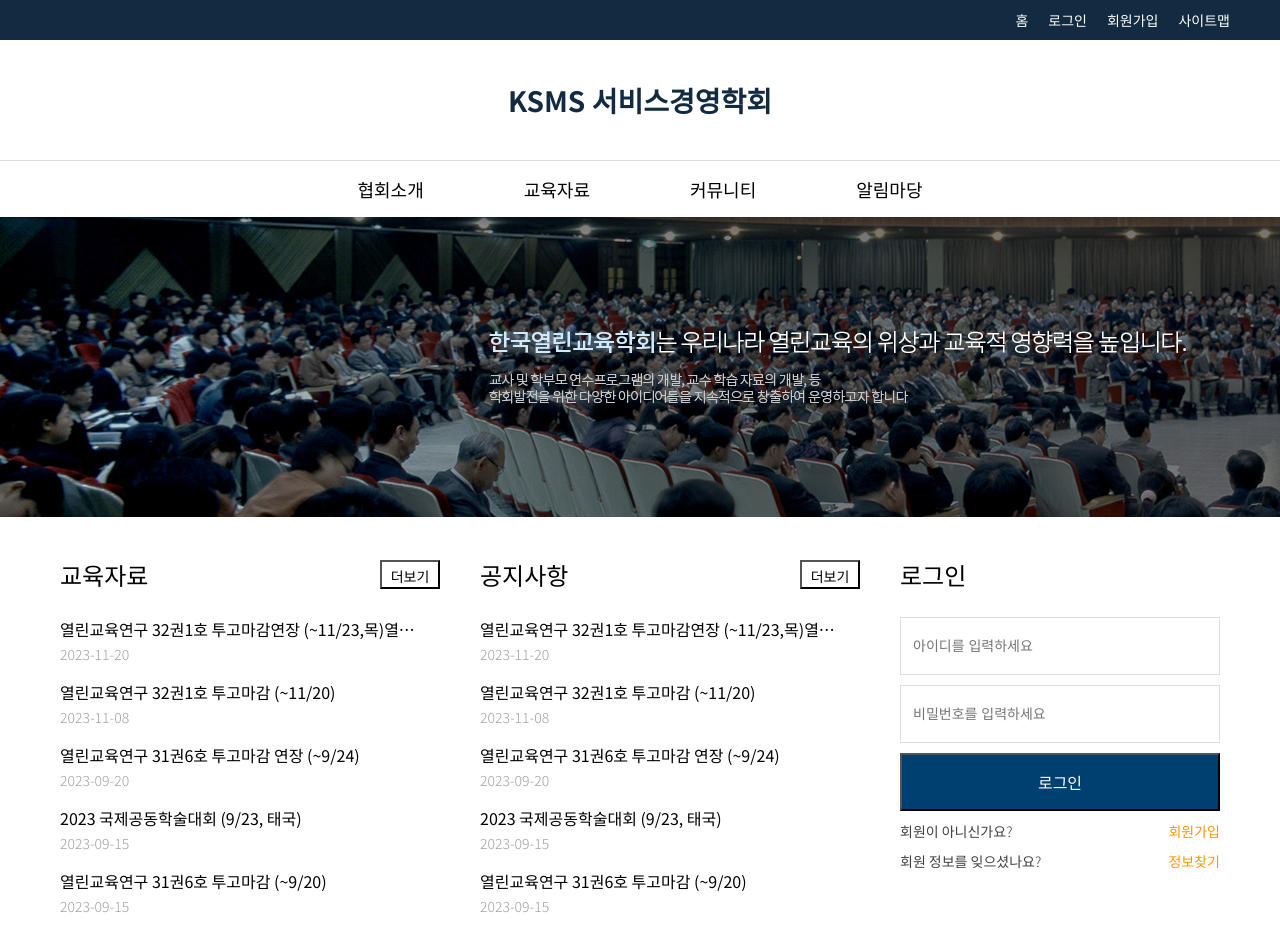
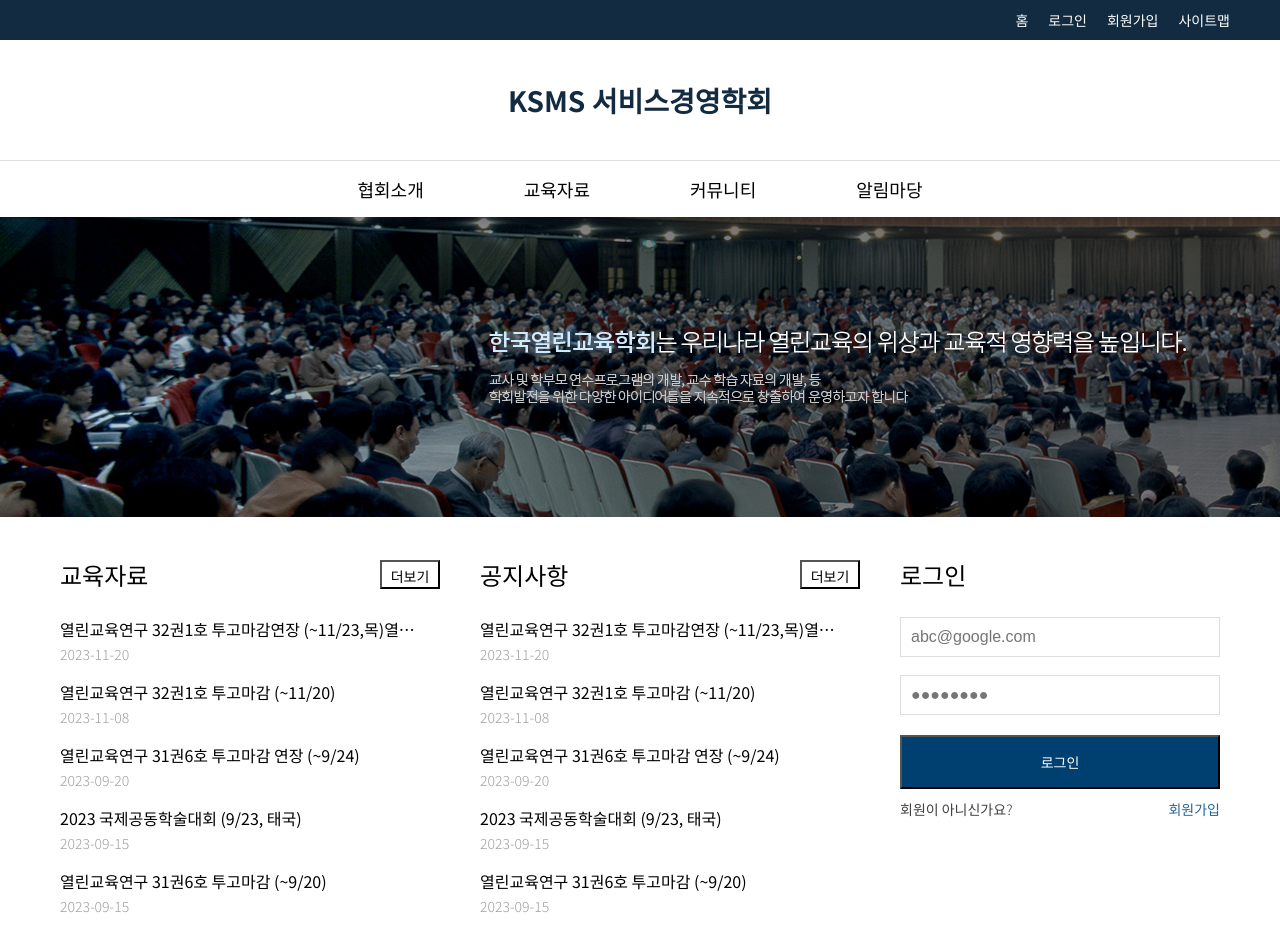
Before and after one commit to raquim47/Edu-Assoc, a React (Create React App) app: page / in a window 1280 px wide. Shown: the top 952 px of the page. Built offline with nearby package versions, Linux system fonts and the light colour scheme; no server answers.

Commit message:
HomeLogin

```diff
--- a/src/components/accounts/LoginPage.jsx
+++ b/src/components/accounts/LoginPage.jsx
@@ -1,72 +1,14 @@
-import { useForm } from 'react-hook-form';
-import { useNavigate } from 'react-router-dom';
 import styled from 'styled-components';
-import { useLogin } from './hooks';
-import FormTemplate from './ui/FormTemplate';
-import InputFIeld from './ui/InputFIeld';
+import Login from './ui/Login';
 
 const Wrapper = styled.div`
-  width: 474px;
+  width: 478px;
 `;
+
 const LoginPage = () => {
-  const navigate = useNavigate();
-  const { login, isLoading } = useLogin();
-  const {
-    register,
-    handleSubmit,
-    formState: { errors },
-  } = useForm();
-
-  const handleOnSubmit = async (data) => {
-    try {
-      await login(data.email, data.password);
-      navigate('/');
-    } catch (error) {
-      switch (error.code) {
-        case 'auth/user-not-found':
-        case 'auth/wrong-password':
-        case 'auth/invalid-credential':
-          alert('이메일 또는 비밀번호가 유효하지 않습니다');
-          break;
-        default:
-          alert('로그인하는 동안 오류가 발생했습니다. 다시 시도해주세요.');
-      }
-    }
-  };
   return (
     <Wrapper>
-      <FormTemplate
-        onSubmit={handleSubmit(handleOnSubmit, () =>
-          alert('입력사항을 확인해주세요')
-        )}
-      >
-        <fieldset>
-          <InputFIeld
-            id="email"
-            label="아이디(이메일)"
-            error={errors['email']}
-            {...register('email', {
-              required: '이메일을 입력하세요.',
-              pattern: {
-                value: /^[a-zA-Z0-9+-.]+@[a-zA-Z0-9-]+\.[a-zA-Z0-9-.]+$/i,
-                message: '이메일이 형식에 맞지 않습니다',
-              },
-            })}
-          ></InputFIeld>
-          <InputFIeld
-            id="password"
-            label="비밀번호"
-            type="password"
-            error={errors['password']}
-            {...register('password', {
-              required: '비밀번호를 입력하세요',
-            })}
-          />
-        </fieldset>
-        <button className="submit-btn" type="submit" disabled={isLoading}>
-          {isLoading ? '요청중' : '로그인'}
-        </button>
-      </FormTemplate>
+      <Login />
     </Wrapper>
   );
 };
--- a/src/components/accounts/ui/InputFIeld.jsx
+++ b/src/components/accounts/ui/InputFIeld.jsx
@@ -12,12 +12,16 @@ const Wrapper = styled.div`
     display: flex;
     justify-content: flex-end;
     align-items: center;
-    width: 150px;
+    width: 140px;
     padding: 15px;
     border-right: 1px solid ${(props) => props.theme.color.gray[1]};
     font-size: ${(props) => props.theme.fontSize.s};
     text-align: end;
     background-color: ${(props) => props.theme.color.gray[2]};
+  }
+
+  label.basic-mode {
+    display: none;
   }
 
   .required-mark {
@@ -27,34 +31,38 @@ const Wrapper = styled.div`
   }
 
   input {
-    width: 300px;
+    width: 315px;
     padding: 10px 10px;
     font-size: 16px;
     outline: none;
     border: 1px solid ${(props) => props.theme.color.gray[1]};
+  }
+
+  input.basic-mode {
+    border: none;
   }
 `;
 
 const ErrorMassage = styled.p`
   position: absolute;
   top: 100%;
-  left: 160px;
+  left: ${props => props.$basicMode ? '10px' : '150px'};
   color: ${(props) => props.theme.color.red};
   font-size: ${(props) => props.theme.fontSize.xs};
   white-space: nowrap;
 `;
 
 const InputFIeld = forwardRef(
-  ({ id, label, isRequired, children, error, ...props }, ref) => {
+  ({ id, label, isRequired, children, basicMode, error, ...props }, ref) => {
     return (
       <Wrapper>
-        <label htmlFor={id}>
+        <label htmlFor={id} className={basicMode ? 'basic-mode' : ''}>
           {isRequired && <span className="required-mark">*</span>}
           {label}
         </label>
-        <input id={id} ref={ref} {...props} />
+        <input id={id} ref={ref} className={basicMode ? 'basic-mode' : ''} {...props} />
         {children}
-        {error && <ErrorMassage>{error.message}</ErrorMassage>}
+        {error && <ErrorMassage $basicMode={basicMode}>{error.message}</ErrorMassage>}
       </Wrapper>
     );
   }
--- /dev/null
+++ b/src/components/accounts/ui/Login.jsx
@@ -0,0 +1,72 @@
+import { useForm } from 'react-hook-form';
+import { useNavigate } from 'react-router-dom';
+import { useLogin } from '../hooks';
+import FormTemplate from './FormTemplate';
+import InputFIeld from './InputFIeld';
+
+const Login = ({ basicMode }) => {
+  const navigate = useNavigate();
+  const { login, isLoading } = useLogin();
+  const {
+    register,
+    handleSubmit,
+    formState: { errors },
+  } = useForm();
+
+  const handleOnSubmit = async (data) => {
+    try {
+      await login(data.email, data.password);
+      navigate('/');
+    } catch (error) {
+      switch (error.code) {
+        case 'auth/user-not-found':
+        case 'auth/wrong-password':
+        case 'auth/invalid-credential':
+          alert('이메일 또는 비밀번호가 유효하지 않습니다');
+          break;
+        default:
+          alert('로그인하는 동안 오류가 발생했습니다. 다시 시도해주세요.');
+      }
+    }
+  };
+  return (
+    <FormTemplate
+      onSubmit={handleSubmit(handleOnSubmit, () =>
+        alert('입력사항을 확인해주세요')
+      )}
+    >
+      <fieldset>
+        <InputFIeld
+          id="email"
+          label="아이디(이메일)"
+          basicMode={basicMode}
+          error={errors['email']}
+          placeholder="abc@google.com"
+          {...register('email', {
+            required: '이메일을 입력하세요.',
+            pattern: {
+              value: /^[a-zA-Z0-9+-.]+@[a-zA-Z0-9-]+\.[a-zA-Z0-9-.]+$/i,
+              message: '이메일이 형식에 맞지 않습니다',
+            },
+          })}
+        ></InputFIeld>
+        <InputFIeld
+          id="password"
+          label="비밀번호"
+          type="password"
+          placeholder="●●●●●●●●"
+          basicMode={basicMode}
+          error={errors['password']}
+          {...register('password', {
+            required: '비밀번호를 입력하세요',
+          })}
+        />
+      </fieldset>
+      <button className="submit-btn" type="submit" disabled={isLoading}>
+        {isLoading ? '요청중' : '로그인'}
+      </button>
+    </FormTemplate>
+  );
+};
+
+export default Login;
--- a/src/components/home/ui/HomeLogin.jsx
+++ b/src/components/home/ui/HomeLogin.jsx
@@ -1,5 +1,6 @@
 import { Link } from 'react-router-dom';
 import styled from 'styled-components';
+import Login from 'components/accounts/ui/Login';
 
 const Wrapper = styled.div`
   padding: 20px;
@@ -8,32 +9,6 @@ const Wrapper = styled.div`
     font-size: ${(props) => props.theme.fontSize.xxl};
     font-weight: 400;
     margin-bottom: 25px;
-  }
-`;
-
-const Form = styled.form`
-  display: block;
-
-  input {
-    display: block;
-    width: 100%;
-    margin-bottom: 10px;
-    padding: 20px 12px;
-    border: 1px solid ${(props) => props.theme.color.gray[1]};
-    color: #414141;
-    font-size: ${(props) => props.theme.fontSize.s};
-  }
-
-  button {
-    width: 100%;
-    padding: 15px 0;
-    font-size: 16px;
-    background-color: ${(props) => props.theme.color.blue[1]};
-    color: white;
-  }
-
-  button:hover {
-    background-color: ${(props) => props.theme.color.blue[2]};
   }
 `;
 
@@ -48,7 +23,7 @@ const ActionLinks = styled.div`
   }
 
   a {
-    color: ${(props) => props.theme.color.orange};
+    color: ${(props) => props.theme.color.blue[2]};
   }
 `;
 
@@ -56,20 +31,16 @@ const HomeLogin = () => {
   return (
     <Wrapper>
       <h3>로그인</h3>
-      <Form>
-        <input type="text" placeholder="아이디를 입력하세요" />
-        <input type="password" placeholder="비밀번호를 입력하세요" />
-        <button>로그인</button>
-      </Form>
+      <Login basicMode={true}/>
       <ActionLinks>
         <p>
           <span>회원이 아니신가요?</span>
-          <Link>회원가입</Link>
+          <Link to='/accounts/register'>회원가입</Link>
         </p>
-        <p>
+        {/* <p>
           <span>회원 정보를 잊으셨나요?</span>
           <Link>정보찾기</Link>
-        </p>
+        </p> */}
       </ActionLinks>
     </Wrapper>
   );
```
